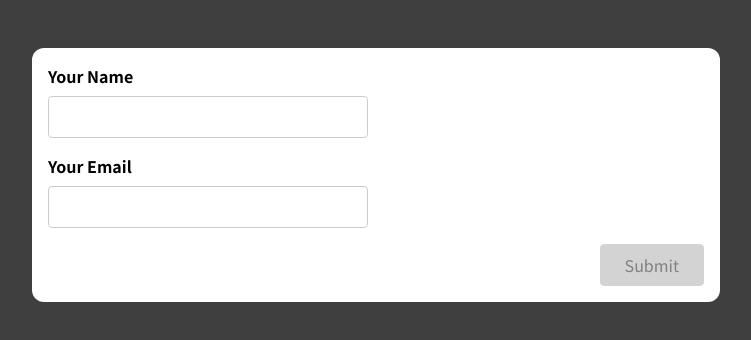
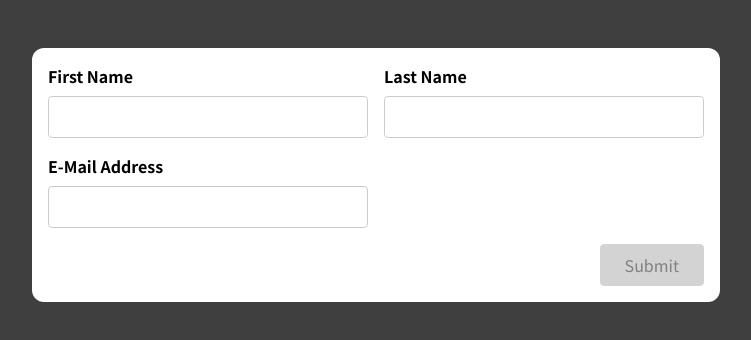
Before and after one commit to Thoss24/forms-user-input-react, a React (Create React App) app: page / in a window 1280 px wide. Shown: the top 340 px of the page, without its empty margins (264-1015 px from the left). Built offline with nearby package versions, Linux system fonts and the light colour scheme.

Commit message:
using custom hook form more components & using useReducer

```diff
--- a/src/App.js
+++ b/src/App.js
@@ -1,9 +1,9 @@
-import SimpleInput from './components/SimpleInput';
+import BasicForm from "./components/BasicForm";
 
 function App() {
   return (
     <div className="app">
-      <SimpleInput />
+      <BasicForm />
     </div>
   );
 }
--- a/src/components/BasicForm.js
+++ b/src/components/BasicForm.js
@@ -1,22 +1,75 @@
+import useInputAgain from "../hooks/use_input_again";
+
+const notEmpty = (value) => value !== "";
+const includesAtSymbol = (value) => value.includes('@')
+
 const BasicForm = (props) => {
+
+  const {
+    formInput: firstNameInputValue,
+    formInputIsValid: firstNameInputIsValid,
+    formInputIsInvalid: firstNameInputIsInvalid,
+    handleInput: firstNameInputHandler,
+    handleBlur: firstNameBlurHandler,
+    reset: resetFirstName
+  } = useInputAgain(notEmpty);
+
+  const {
+    formInput: lastNameInputValue,
+    formInputIsValid: lastNameInputIsValid,
+    formInputIsInvalid: lastNameInputIsInvalid,
+    handleInput: lastNameInputHandler,
+    handleBlur: lastNameBlurHandler,
+    reset: resetLastName
+  } = useInputAgain(notEmpty);
+
+  const {
+    formInput: emailInputValue,
+    formInputIsValid: emailInputIsValid,
+    formInputIsInvalid: emailInputIsInvalid,
+    handleInput: emailInputHandler,
+    handleBlur: emailBlurHandler,
+    reset: resetEmail
+  } = useInputAgain(includesAtSymbol);
+
+  let formIsValid = false;
+
+  if (firstNameInputIsValid && emailInputIsValid && lastNameInputIsValid) {
+      formIsValid = true
+  };
+
+  const formSubmissionHandler = (event) => {
+    event.preventDefault();
+    resetEmail();
+    resetFirstName();
+    resetLastName();
+  };
+
+  const firstNameInputClasses = firstNameInputIsInvalid ? 'form-control invalid' : 'form-control';
+  const lastNameInputClasses = lastNameInputIsInvalid ? 'form-control invalid' : 'form-control';
+  const emailInputClasses = emailInputIsInvalid ? 'form-control invalid' : 'form-control';
+
   return (
-    <form>
+    <form onSubmit={formSubmissionHandler}>
       <div className='control-group'>
-        <div className='form-control'>
+        <div className={firstNameInputClasses}>
           <label htmlFor='name'>First Name</label>
-          <input type='text' id='name' />
+          <input type='text' id='name' onChange={firstNameInputHandler} onBlur={firstNameBlurHandler} value={firstNameInputValue}/>
+          {firstNameInputIsInvalid && <p className="error-text">First name field cannot be empty.</p>}
         </div>
-        <div className='form-control'>
+        <div className={lastNameInputClasses}>
           <label htmlFor='name'>Last Name</label>
-          <input type='text' id='name' />
+          <input type='text' id='name' onChange={lastNameInputHandler} onBlur={lastNameBlurHandler} value={lastNameInputValue}/>
+          {lastNameInputIsInvalid && <p className="error-text">Last name field cannot be empty.</p>}
         </div>
       </div>
-      <div className='form-control'>
-        <label htmlFor='name'>E-Mail Address</label>
-        <input type='text' id='name' />
+      <div className={emailInputClasses}>
+        <label htmlFor='email-address'>E-Mail Address</label>
+        <input type='text' id='email-address' onChange={emailInputHandler} onBlur={emailBlurHandler} value={emailInputValue}/>
+        {emailInputIsInvalid && <p className="error-text">Email field must include '@'.</p>}
       </div>
       <div className='form-actions'>
-        <button>Submit</button>
+        <button disabled={!formIsValid}>Submit</button>
       </div>
     </form>
   );
--- /dev/null
+++ b/src/hooks/use_input_again.js
@@ -0,0 +1,57 @@
+import { useReducer } from 'react'
+
+const defaultFormState = {
+    formInput: '',
+    isTouched: false
+};
+
+const formReducer = (state, action) => {
+    if (action.type === 'INPUT_VAL') {
+        return {formInput: action.formInput, isTouched: state.isTouched}
+    }
+    if (action.type === 'TOUCHED') {
+        return {formInput: state.formInput, isTouched: true}
+    }
+    if (action.type === 'RESET') {
+        return {formInput: "", isTouched: false}
+    }
+
+    return formReducer
+};
+
+const useInputAgain = (validate) => {
+    const [formState, setFormState] = useReducer(formReducer, defaultFormState);
+
+    const formInputIsValid = validate(formState.formInput)
+    const formInputIsInvalid = !formInputIsValid && formState.isTouched;
+
+    const handleInput = (event) => {
+        setFormState({
+            type: 'INPUT_VAL',
+            formInput: event.target.value
+        });
+    };
+
+    const handleBlur = () => {
+        setFormState({
+            type: 'TOUCHED'
+        });
+    };
+
+    const reset = () => {
+        setFormState({
+            type: 'RESET'
+        })
+    };
+
+    return {
+        formInput: formState.formInput,
+        formInputIsValid,
+        formInputIsInvalid,
+        handleInput,
+        handleBlur,
+        reset
+    }
+};
+
+export default useInputAgain;
```
